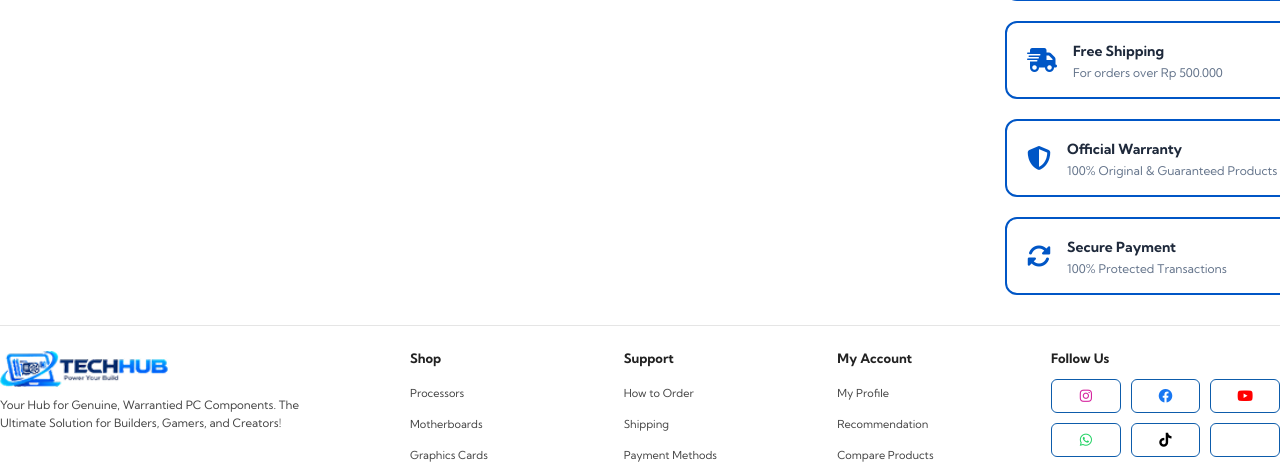
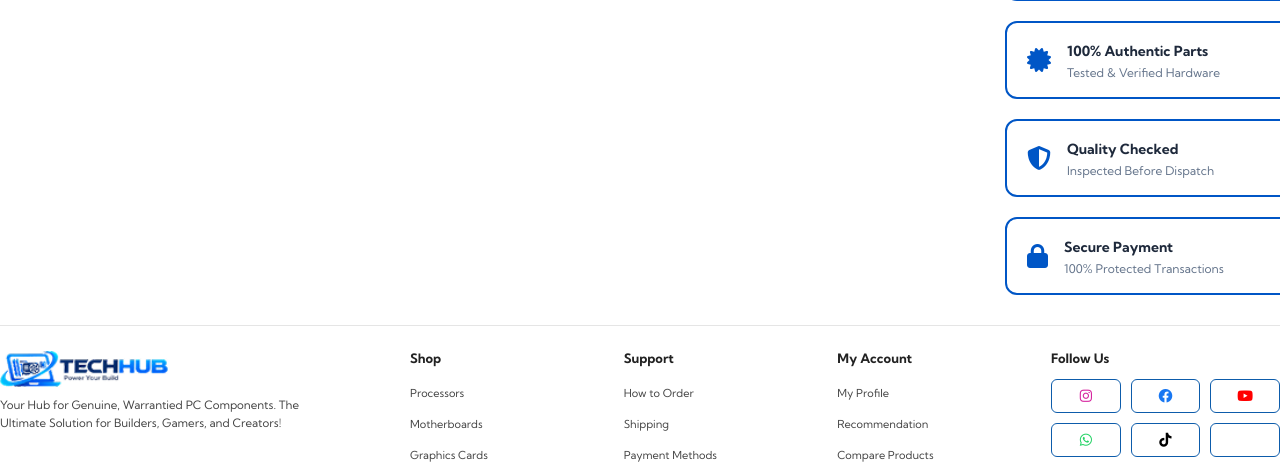
Before and after one commit to lenewyuted/Proyek-SAS, a PHP site: page /pages/cart/index.php in a window 1280 px wide; the page is wider, and only the part inside the window is pictured. Shown: the part 542-1008 px from the top of that part. Run offline with PHP 8.4, Linux system fonts and the light colour scheme.

Commit message:
refactor: memperbaiki information card di cart

```diff
--- a/pages/cart/index.php
+++ b/pages/cart/index.php
@@ -179,10 +179,10 @@ unset($_SESSION['flash_success'], $_SESSION['flash_error']);
 
                 <!-- Info Benefits Card 1 -->
                 <div class="benefit-card">
-                    <i class="fa-solid fa-truck-fast"></i>
+                    <i class="fa-solid fa-certificate"></i>
                     <div>
-                        <strong>Free Shipping</strong>
-                        <p>For orders over Rp 500.000</p>
+                        <strong>100% Authentic Parts</strong>
+                        <p>Tested & Verified Hardware</p>
                     </div>
                 </div>
 
@@ -190,14 +190,14 @@ unset($_SESSION['flash_success'], $_SESSION['flash_error']);
                 <div class="benefit-card">
                     <i class="fa-solid fa-shield-halved"></i>
                     <div>
-                        <strong>Official Warranty</strong>
-                        <p>100% Original & Guaranteed Products</p>
+                        <strong>Quality Checked</strong>
+                        <p>Inspected Before Dispatch</p>
                     </div>
                 </div>
 
                 <!-- Info Benefits Card 3 -->
                 <div class="benefit-card">
-                    <i class="fa-solid fa-rotate"></i>
+                    <i class="fa-solid fa-lock"></i>
                     <div>
                         <strong>Secure Payment</strong>
                         <p>100% Protected Transactions</p>
```
